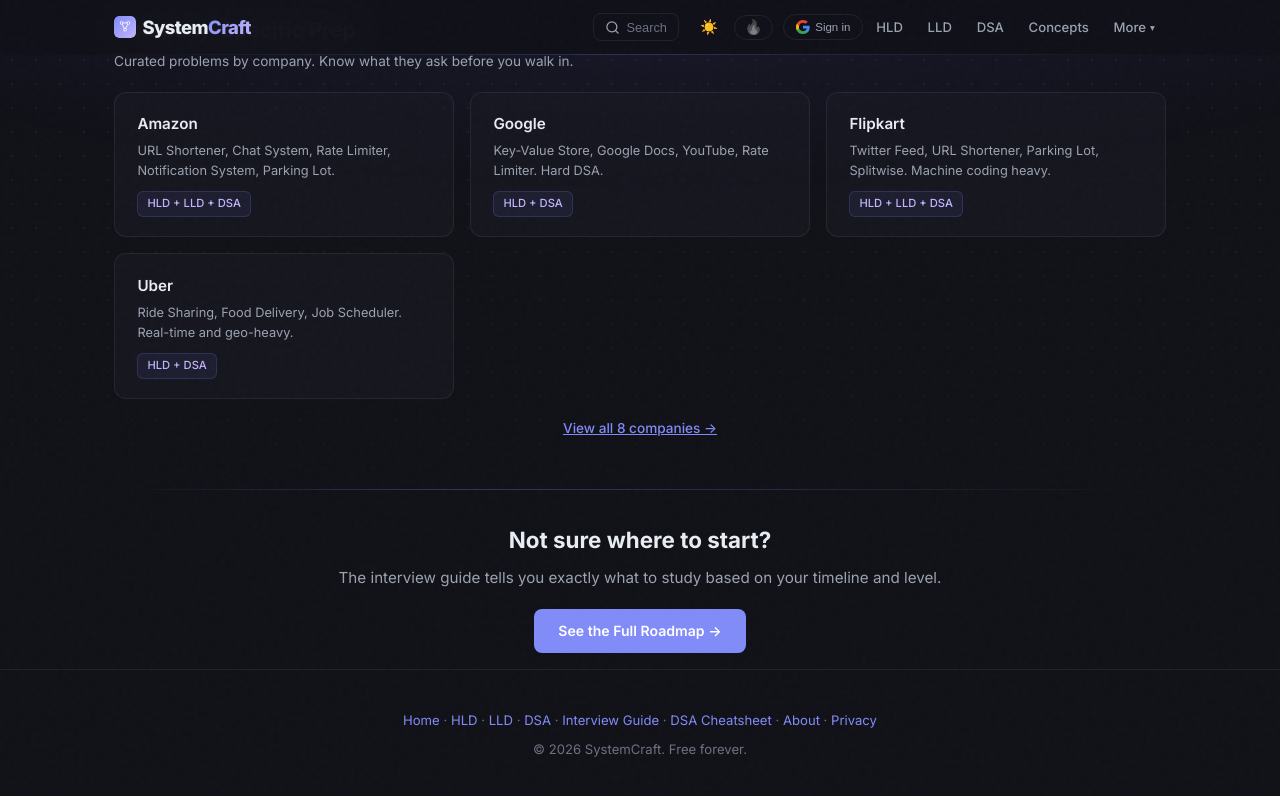
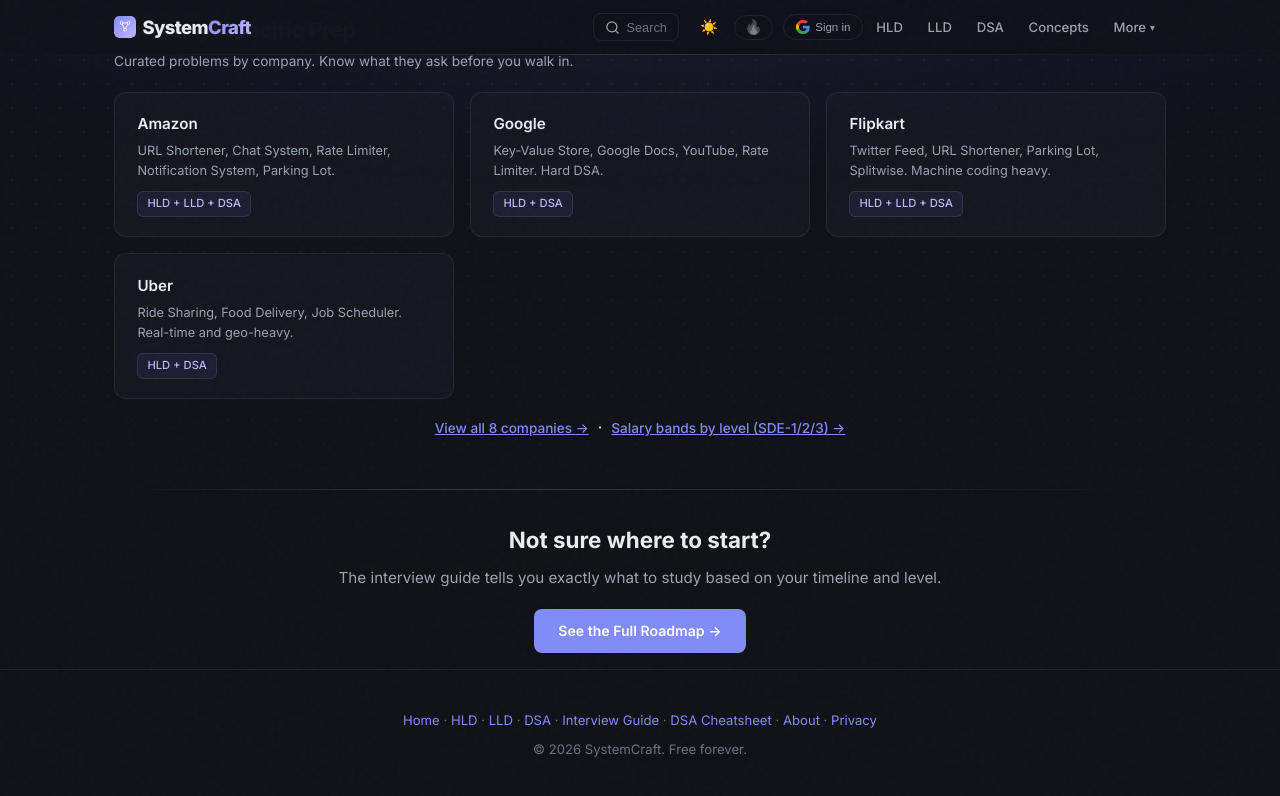
Before and after one commit to iluzn/HLD-Designs, a Jekyll site: the page built from index.html, in a window 1280 px wide and 900 px high, scrolled down 2308 px, cut to the strip 0-796 px from the top of the window. Built offline with Jekyll 4.4.1, drawn with Linux system fonts in a browser that asks for light colours; comment, search, counter and statistics services are not loaded.

Commit message:
feat(home): Link to Target Companies / Salary Bands from homepage
- Add 'Salary Bands' to the homepage More menu
- Add a visible link in the Company-Specific Prep section

```diff
--- a/index.html
+++ b/index.html
@@ -248,7 +248,7 @@
                 <a href="/lld">LLD</a>
                 <a href="/dsa">DSA</a>
                 <a href="/concepts">Concepts</a>
-                <div class="nav-more"><button class="nav-more-btn" type="button">More <span class="nav-more-caret">▾</span></button><div class="nav-more-menu"><a href="/problemset">Problemset</a><a href="/companies/">Companies</a><a href="/system-design-interview-guide">SD Guide</a><a href="/about">About</a></div></div>
+                <div class="nav-more"><button class="nav-more-btn" type="button">More <span class="nav-more-caret">▾</span></button><div class="nav-more-menu"><a href="/problemset">Problemset</a><a href="/companies/">Companies</a><a href="/target-companies/">Salary Bands</a><a href="/system-design-interview-guide">SD Guide</a><a href="/about">About</a></div></div>
             </div>
         </nav>
     </div>
@@ -406,7 +406,7 @@
             <div class="meta"><span class="tag">HLD + DSA</span></div>
         </a>
     </div>
-    <p style="text-align:center;margin-top:1rem;"><a href="/companies" style="color:var(--accent);font-size:0.85rem;font-weight:500;">View all 8 companies →</a></p>
+    <p style="text-align:center;margin-top:1rem;"><a href="/companies" style="color:var(--accent);font-size:0.85rem;font-weight:500;">View all 8 companies →</a> &nbsp;·&nbsp; <a href="/target-companies/" style="color:var(--accent);font-size:0.85rem;font-weight:500;">Salary bands by level (SDE-1/2/3) →</a></p>
 </div>
 
 <!-- FINAL CTA — contextual after company section -->
```
